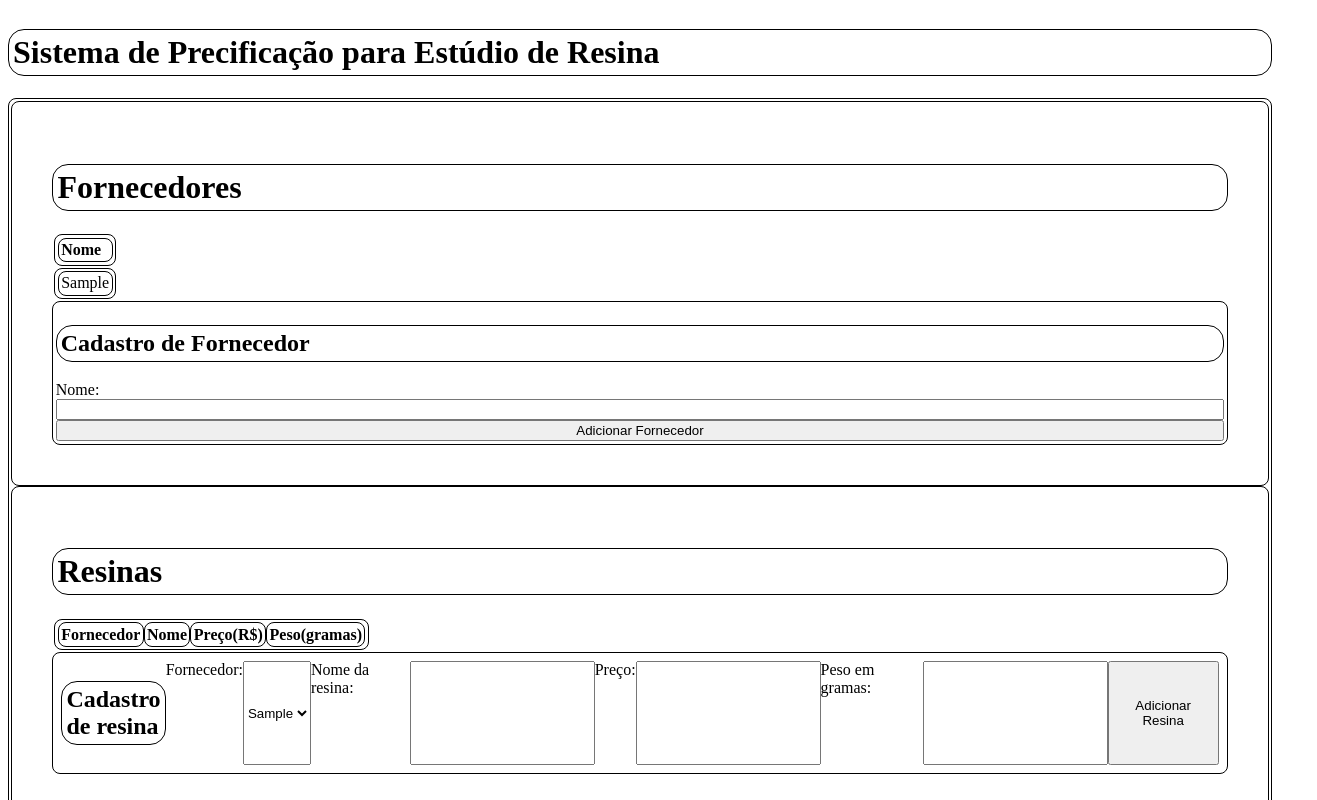
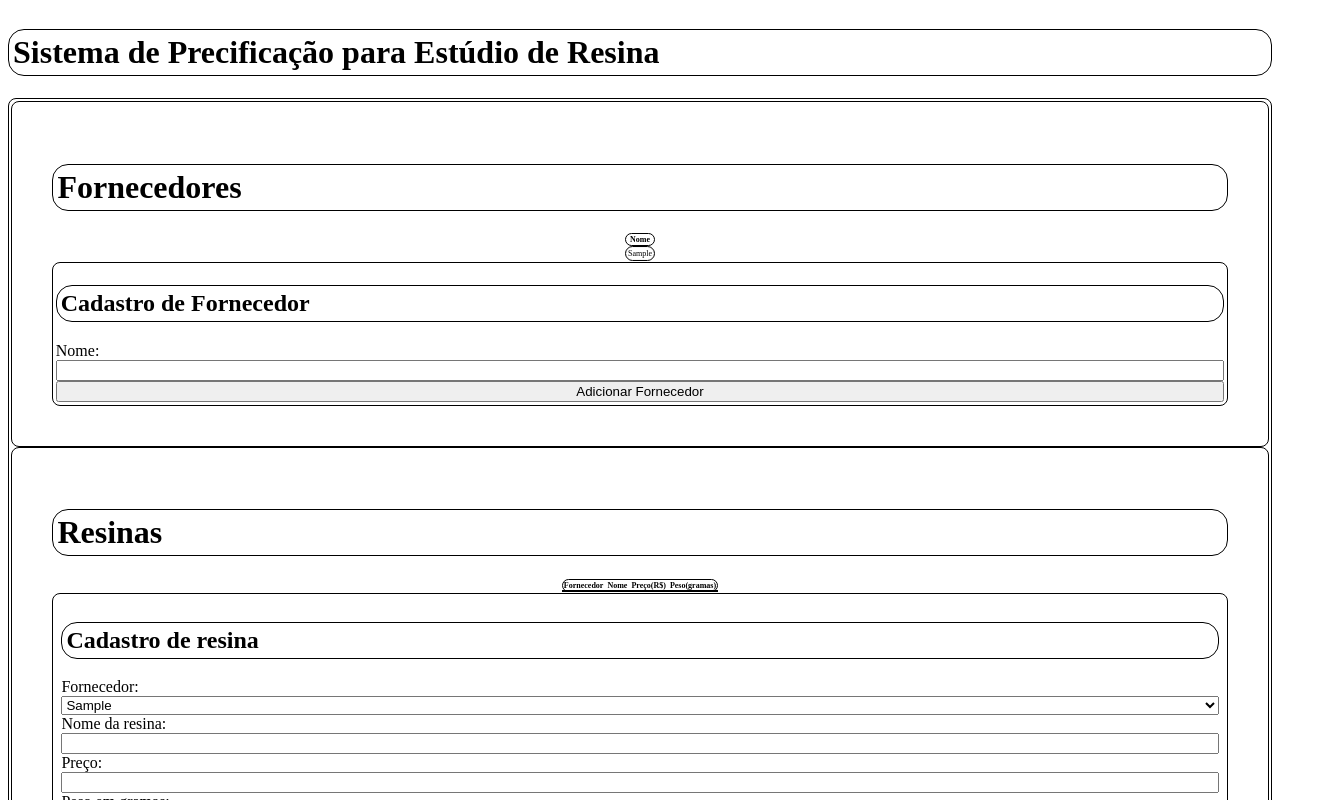
Before and after one commit to YanTNoda/cadastro-de-resina, a plain HTML site: page index.html in a window 1280 px wide. Both pictures are taken after typing "Sample" into the empty fields and a click on the button "Adicionar Fornecedor". Shown: the top 800 px of the page, 1317 px wide, since content can reach past the window. Drawn offline with Linux system fonts and the light colour scheme.

Commit message:
Ajuste de estilo

```diff
--- a/script.js
+++ b/script.js
@@ -165,11 +165,18 @@ function load_tudo() {
     }
     else {
         show("Carregado registro");
-        show(typeof (t)); show(t);
-        t = JSON.parse(t);
-        show(typeof (t)); show(t);
-        t = Object.assign(new Tudo, t);
-        show(typeof (t)); show(t);
+        try{
+
+            show(typeof (t)); show(t);
+            t = JSON.parse(t);
+            show(typeof (t)); show(t);
+            t = Object.assign(new Tudo, t);
+            show(typeof (t)); show(t);
+        }catch(e){
+            show("Erro ao carregar dados antigos,gerando novo");
+            t = new Tudo([], [], [], [], [], [], [], []);
+            save_tudo(t);
+        }
     }
 
     return t;
@@ -228,6 +235,7 @@ function formFornecedor(parent) {
     div.appendChild(nome);
     var btn = document.createElement("button");
     btn.innerText = "Adicionar Fornecedor";
+    btn.setAttribute("type",'button');
     addEventListeners(btn, addFornecedor);
     div.appendChild(btn);
 }
@@ -353,6 +361,7 @@ function formResina(parent) {
     div.appendChild(peso);
     var btn = document.createElement("button");
     btn.innerText = "Adicionar Resina";
+    btn.setAttribute("type",'button');
     addEventListeners(btn, addResina);
     div.appendChild(btn);
 }
@@ -478,6 +487,7 @@ function formPigmento(parent) {
     div.appendChild(peso);
     var btn = document.createElement("button");
     btn.innerText = "Adicionar Pigmento";
+    btn.setAttribute("type",'button');
     addEventListener(btn, addPigmento);
     div.appendChild(btn);
 }
@@ -618,6 +628,7 @@ function formMolde(parent) {
     div.appendChild(usos);
     var btn = document.createElement("button");
     btn.innerText = "Adicionar Molde";
+    btn.setAttribute("type",'button');
     addEventListeners(btn, addMolde);
     div.appendChild(btn);
 }
--- a/style.css
+++ b/style.css
@@ -12,15 +12,6 @@ h2 {
     align-items: center;
 }
 
-tr,
-th,
-td {
-    border: solid black 0.2vmin;
-    border-radius: 1vmin;
-    display: flex;
-    flex: 1;
-    padding: 0.3vmin;
-}
 
 div {
     border: solid black 0.2vmin;
@@ -32,7 +23,8 @@ div {
 }
 
 div.form {
-    flex-direction: row;
+    flex: auto;
+    place-items: auto;
     padding: 1vmin;
 }
 
@@ -43,6 +35,46 @@ div.panel {
 table {
     display: block;
     position: sticky;
-    overflow: auto;
     table-layout: auto;
+    max-width: 90vmin;
+    margin: auto;
 }
+
+thead {
+    outline: solid black 0.2vmin;
+    border-radius: 1vmin;
+    width: 100%;
+    flex: 0 0 auto;
+    position: sticky;
+}
+
+tbody {
+    outline: solid black 0.2vmin;
+    border-radius: 1vmin;
+    flex: 1 1 auto;
+    flex-flow: column;
+    overflow: scroll;
+}
+
+tr {
+    border: solid black 0.4vmin;
+    border-radius: 1vmin;
+    padding: 0.3vmin;
+    table-layout: fixed;
+    min-width: 70vw;
+    width: fit-content;
+}
+
+td {
+    border: solid #f0f0f0aa 0.2vmin;
+    border-radius: 1vmin;
+    display: flexbox;
+    max-width: 200vmin;
+    font-size: 0.5em;
+    padding: auto;
+    margin: auto;
+}
+
+th {
+    font-size: 0.5em;
+}
```
